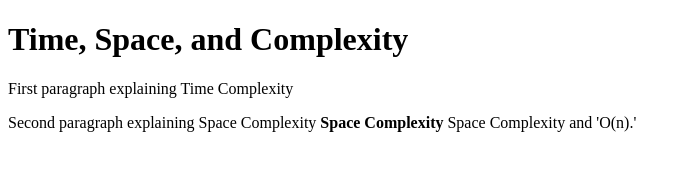
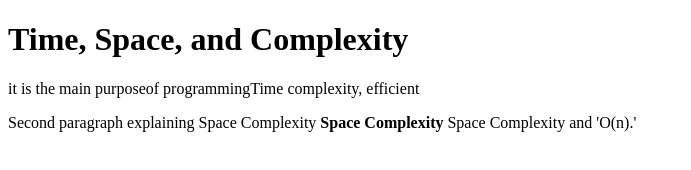
Before and after one commit to acciojob/time-and-space-complexity-akshay-warkari, a website: page main.html in a window 1280 px wide. Shown: the whole page, without its empty margins (0-691 px from the left). Drawn offline with Linux system fonts and the light colour scheme.

Commit message:
created a submission

```diff
--- a/main.html
+++ b/main.html
@@ -10,7 +10,7 @@
 <body>
 	<!-- the entire body must be written by student -->
 	<h1>Time, Space, and Complexity</h1>
-	<p>First paragraph explaining Time Complexity</p>
+	<p>it is the main purposeof programmingTime complexity, efficient</p>
 	<p>Second paragraph explaining Space Complexity <b>Space Complexity </b>Space Complexity and 'O(n).'</p>
 
 </body>
```
